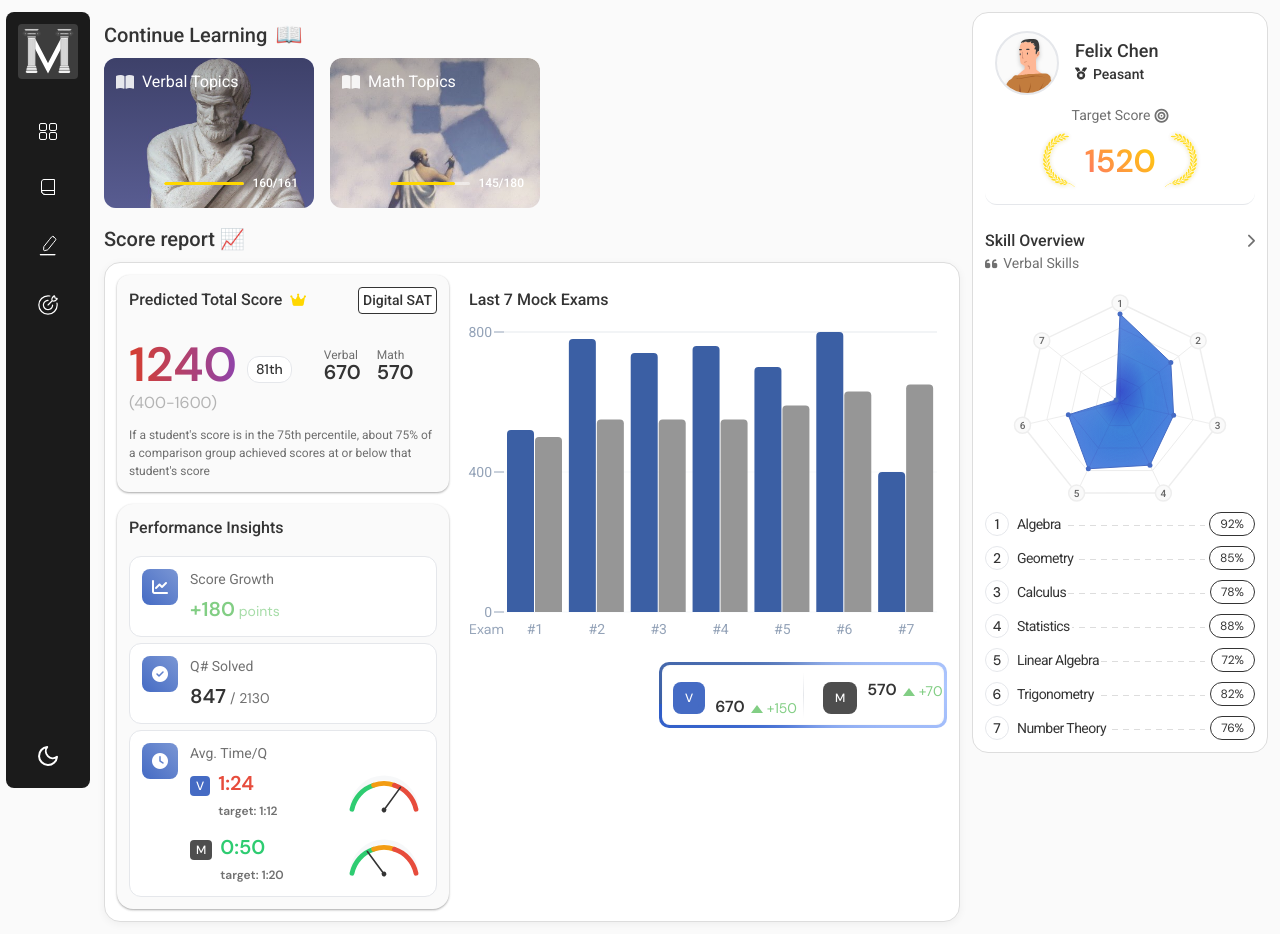
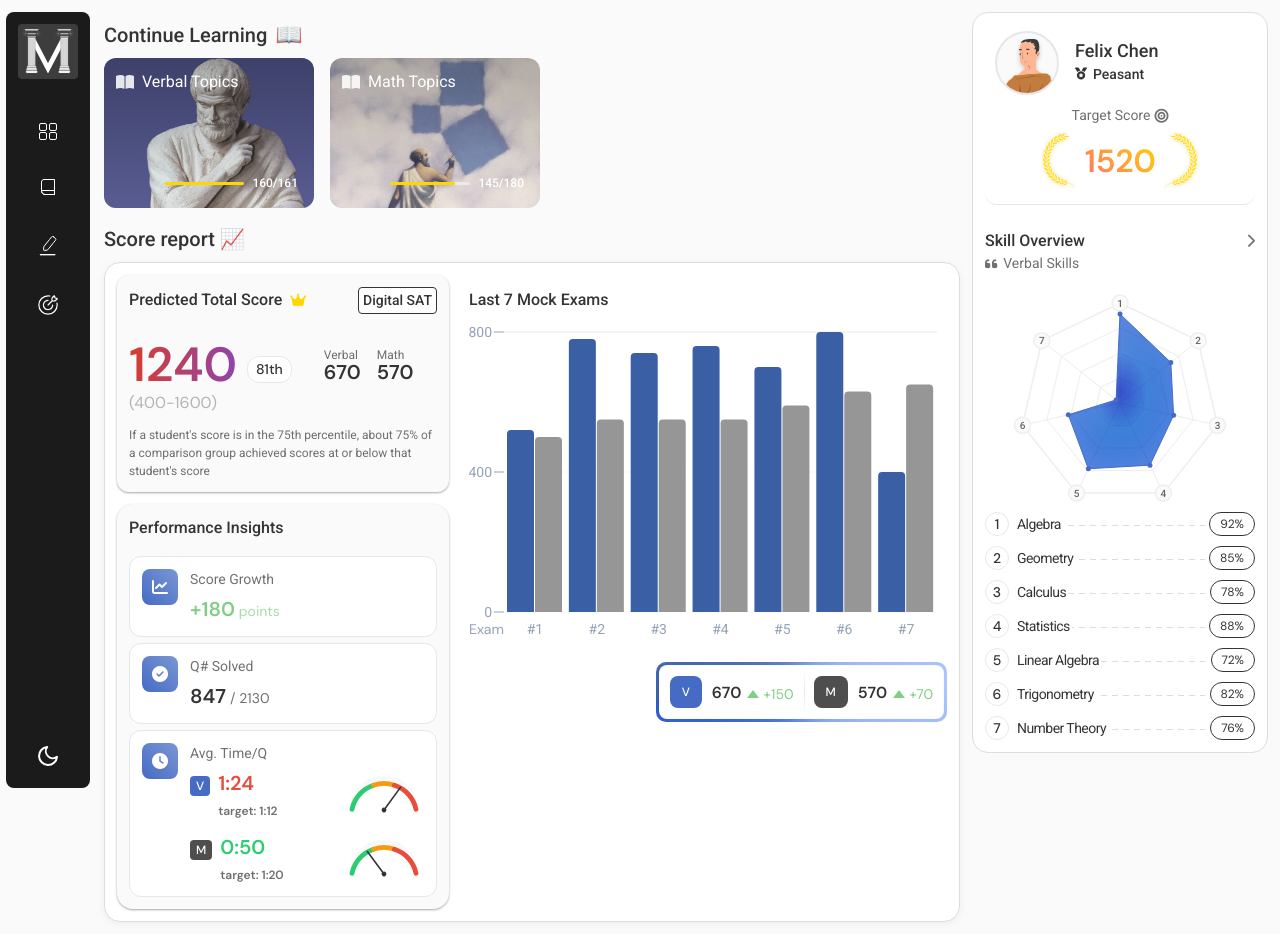
Before and after one commit to Orujhimaru/max_odyssey, a React (Vite) app: page / in a window 1280 px wide. Built offline with nearby package versions, Linux system fonts and the light colour scheme; a web font is replaced by a local one.

Commit message:
design: ScoreBox design

```diff
--- a/src/components/ScoreColumnComponent/ScoreBox/ScoreBox.css
+++ b/src/components/ScoreColumnComponent/ScoreBox/ScoreBox.css
@@ -1,5 +1,6 @@
 .score-box {
   display: flex;
+  align-items: center;
   /* flex-direction: column; */
   justify-content: space-between;
   background-color: var(--bg-secondary);
@@ -11,7 +12,7 @@
   /* text-align: center; */
   border: 2px solid var(--border-color);
   transition: transform 0.2s ease, box-shadow 0.2s ease;
-  width: 140px;
+  /* width: 140px; */
 }
 
 /* .score-box:hover,
@@ -87,7 +88,7 @@
   align-items: flex-end;
   justify-content: space-between;
   gap: 6px;
-  width: 90px;
+  /* width: 90px; */
   box-sizing: content-box;
 }
 
@@ -154,7 +155,7 @@
   padding: 10px;
   box-shadow: none;
   border: none;
-  width: 140px;
+  /* width: 140px; */
 }
 
 /* Remove hover effects from individual boxes */
@@ -193,7 +194,7 @@
 }
 
 .score-row.math {
-  align-self: flex-start;
+  /* align-self: flex-start; */
   /* padding-left: 13px; */
 }
 
@@ -220,8 +221,8 @@
   gap: 4px;
 }
 .score-box.math {
-  align-items: flex-end;
-  padding-left: 20px;
+  /* align-items: flex-end; */
+  /* padding-left: 20px; */
   /* width: 140px; */
   gap: 10px;
   border-color: var(--math-color);
--- a/src/components/ScoreColumnComponent/ScoreColumnGraph/ScoreColumn.css
+++ b/src/components/ScoreColumnComponent/ScoreColumnGraph/ScoreColumn.css
@@ -252,7 +252,7 @@ tspan {
 .score-box.math,
 .score-box.verbal {
   /* flex-direction: column; */
-  padding-top: 16px;
+  /* padding-top: 16px; */
 }
 
 @media (max-width: 1044px) {
--- a/src/components/TestReview/QuestionNavigator.css
+++ b/src/components/TestReview/QuestionNavigator.css
@@ -33,7 +33,7 @@
   justify-content: center;
   width: 40px;
   height: 40px;
-  border: 1px solid var(--border-color);
+  /* border: 1px solid var(--border-color); */
 }
 
 .question-number:hover {
```
